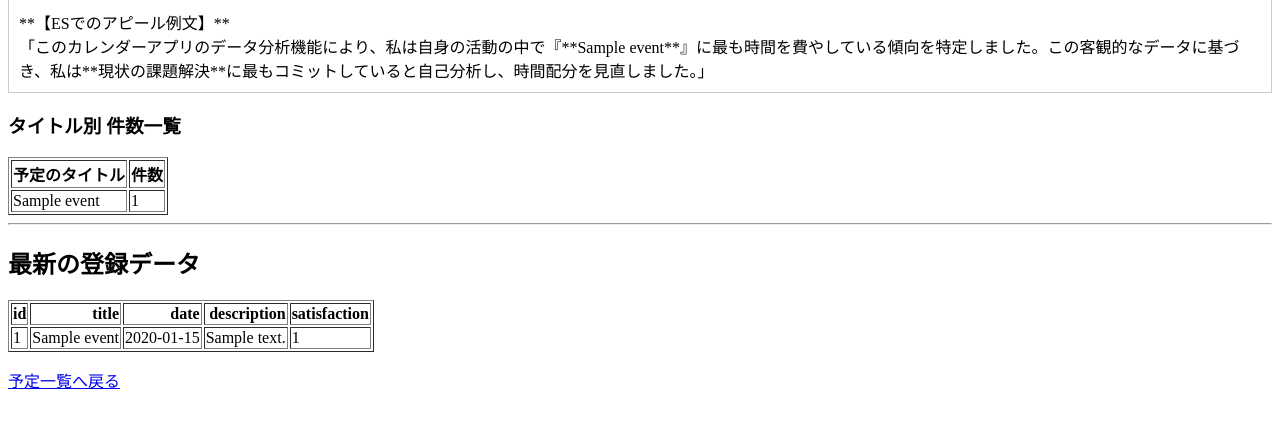
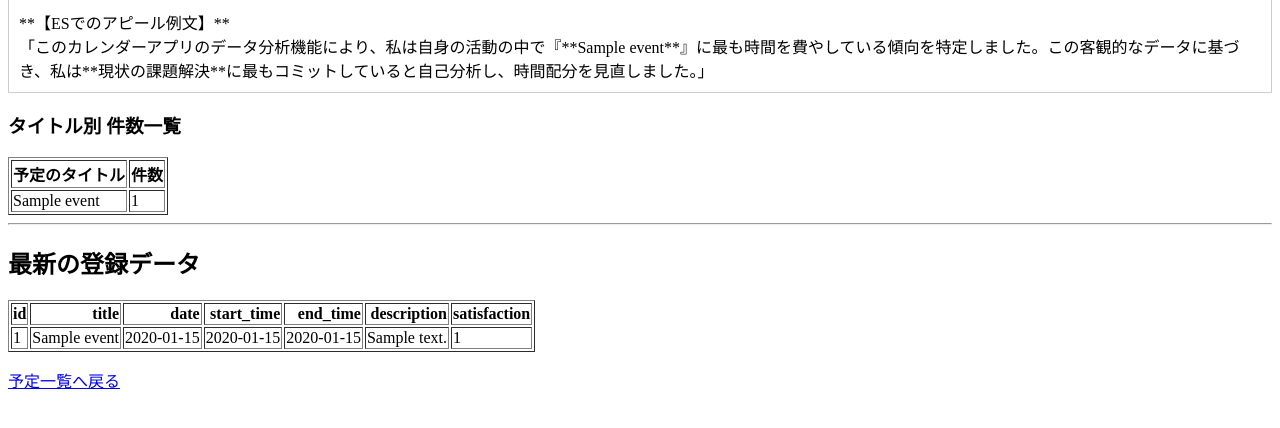
Before and after one commit to atoyrs8240-droid/CalendarAppProject, a Flask app: page /analyze in a window 1280 px wide. Shown: the part 346-774 px from the top of the page. Run offline with Flask 3, Linux system fonts and the light colour scheme; tables that the repository leaves empty hold one stand-in row (values such as "Sample post").

Commit message:
Step 12: 詳細・編集機能に時間と満足度フィードバックを追加

```diff
--- a/app.py
+++ b/app.py
@@ -11,17 +11,23 @@ app.config['SQLALCHEMY_TRACK_MODIFICATIONS'] = False
 db = SQLAlchemy(app)
 # -----------------------------------
 
-# 予定のデータ構造（変更なし）
+# 予定のデータ構造（時間と満足度カラムを追加）
 class Event(db.Model):
     id = db.Column(db.Integer, primary_key=True)
     title = db.Column(db.String(100), nullable=False)
     date = db.Column(db.String(20), nullable=False)
+    # --- 【時間データを追加】 ---
+    start_time = db.Column(db.String(10), nullable=True) # 開始時間 (例: "09:00")
+    end_time = db.Column(db.String(10), nullable=True)   # 終了時間 (例: "10:00")
+    # ---------------------------
     description = db.Column(db.Text, nullable=True)
-    # --- 【ここを追記】 フィードバックの収集用カラム ---
+    # --- 【満足度データを追加】 ---
     satisfaction = db.Column(db.Integer, default=0, nullable=True) # 0:未評価, 1-5:満足度
-    # -----------------------------------------------
+    # ---------------------------
 
-    def __repr__(self):        return f"Event('{self.title}', '{self.date}')"
+    def __repr__(self):
+        # f-stringの中身も修正が必要です
+        return f"Event('{self.title}', '{self.date}', '{self.start_time}-{self.end_time}')"
 
 # --- トップページ（修正） ---
 @app.route('/')
@@ -41,10 +47,16 @@ def create_event():
         # フォームからデータを取得
         event_title = request.form['title']
         event_date = request.form['date']
+        # --- 【ここを修正】 時間データを取得 ---
+        event_start_time = request.form['start_time']
+        event_end_time = request.form['end_time']
+        # ------------------------------------
         event_description = request.form['description']
 
         # データベースに保存するための新しいEventオブジェクトを作成
-        new_event = Event(title=event_title, date=event_date, description=event_description)
+        new_event = Event(title=event_title, date=event_date,
+                          start_time=event_start_time, end_time=event_end_time, # <-- ここに追加
+                          description=event_description)
 
         try:
             db.session.add(new_event) # データベースに追加
@@ -74,9 +86,12 @@ def update_event(id):
     # フォームから送られた新しいデータを取得
     event.title = request.form['title']
     event.date = request.form['date']
+    # --- 【ここを修正】 時間と満足度データを取得 ---
+    event.start_time = request.form['start_time']
+    event.end_time = request.form['end_time']
+    event.satisfaction = request.form['satisfaction']
+    # ---------------------------------------------
     event.description = request.form['description']
-    # --- 【ここを追記】 満足度データを取得 ---
-    event.satisfaction = request.form['satisfaction']
 
     try:
         db.session.commit() # 変更を確定
```
Also changed, not shown: templates/detail.html (+7 -2 lines).
